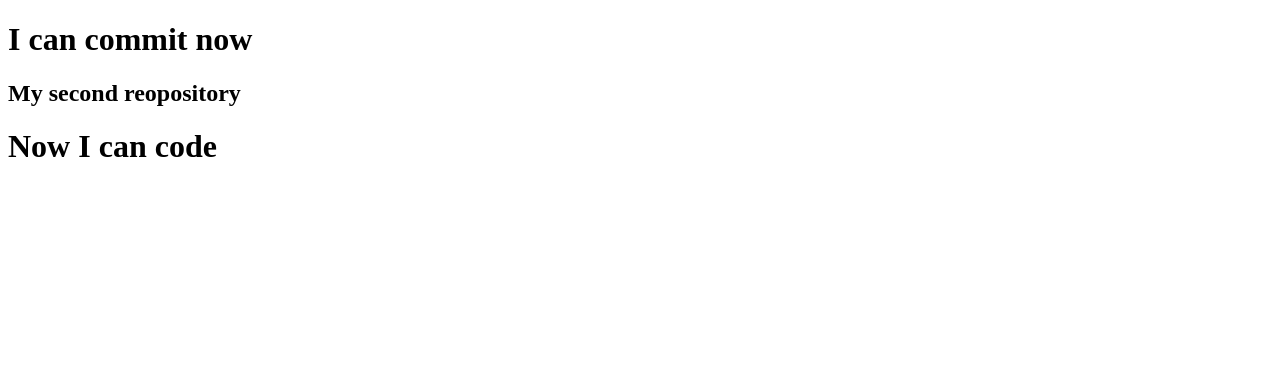
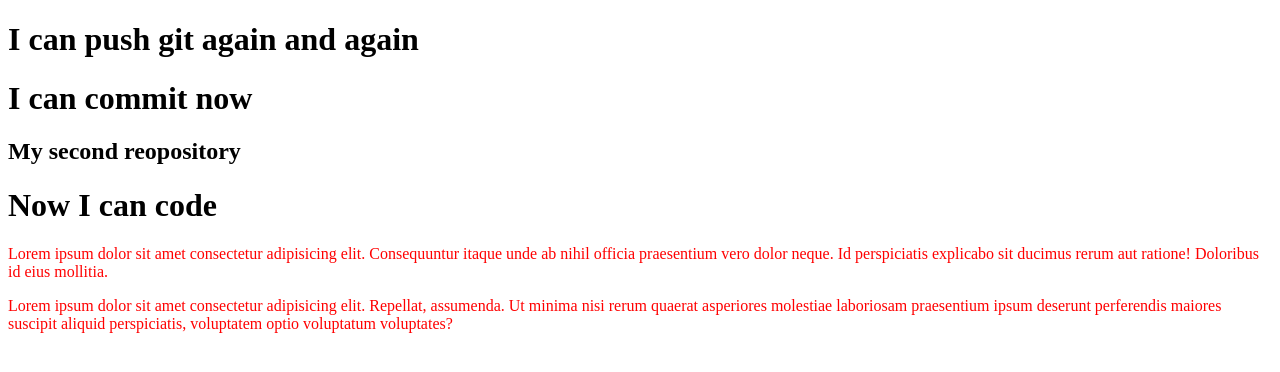
Before and after one commit to YounusMostafaSunny/my-gradu-second-repo, a plain HTML site: page index.html in a window 1280 px wide. Drawn offline with Linux system fonts and the light colour scheme.

Commit message:
again and again

```diff
--- a/index.html
+++ b/index.html
@@ -6,13 +6,22 @@
     <meta http-equiv="X-UA-Compatible" content="IE=edge">
     <meta name="viewport" content="width=device-width, initial-scale=1.0">
     <title>My second repo</title>
+    <link rel="stylesheet" href="style.css">
 </head>
 
 <body>
+    <h1>I can push git again and again</h1>
     <h1>I can commit now</h1>
     <h2>My second reopository</h2>
     <h1>Now I can code</h1>
 
+    <p>Lorem ipsum dolor sit amet consectetur adipisicing elit. Consequuntur itaque unde ab nihil officia praesentium
+        vero dolor neque. Id perspiciatis explicabo sit ducimus rerum aut ratione! Doloribus id eius mollitia.</p>
+
+    <p>Lorem ipsum dolor sit amet consectetur adipisicing elit. Repellat, assumenda. Ut minima nisi rerum quaerat
+        asperiores molestiae laboriosam praesentium ipsum deserunt perferendis maiores suscipit aliquid perspiciatis,
+        voluptatem optio voluptatum voluptates?</p>
+
 </body>
 
 </html>
--- /dev/null
+++ b/style.css
@@ -0,0 +1,3 @@
+p {
+    color: red;
+}
```
